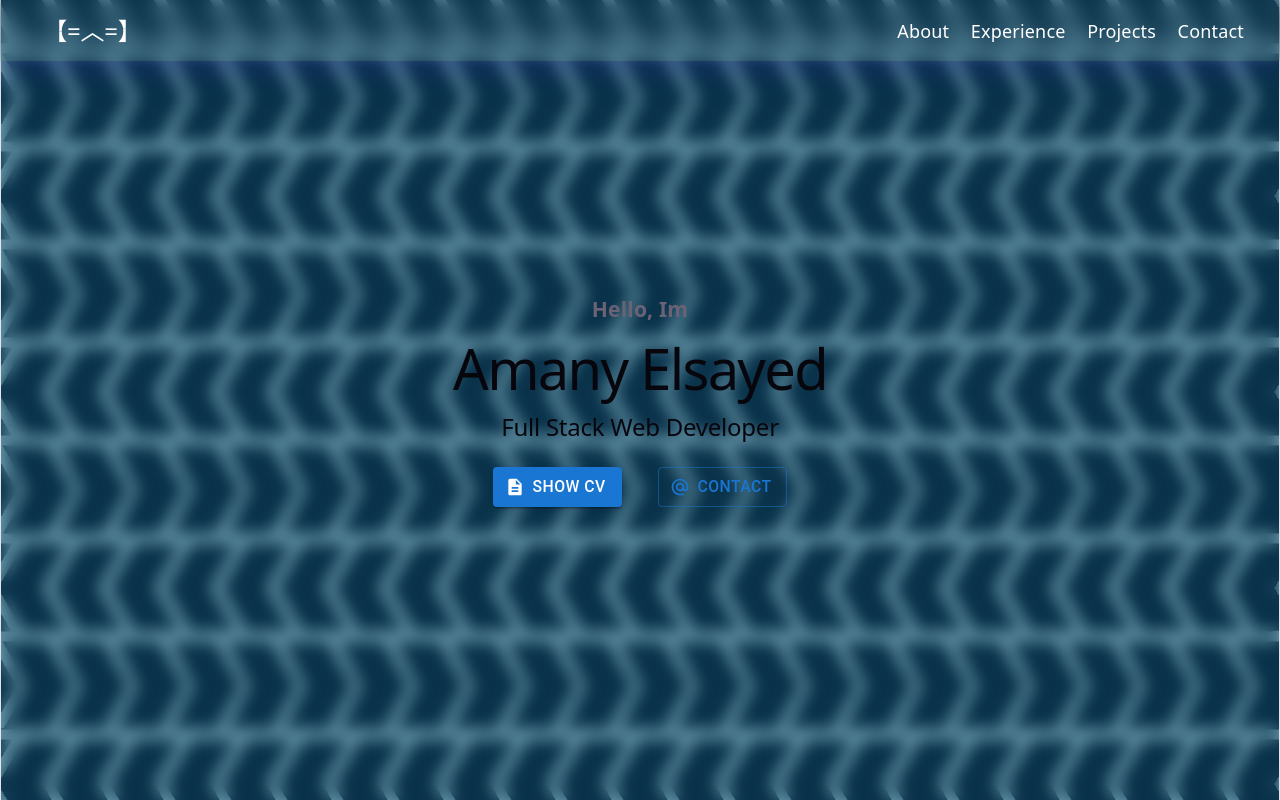
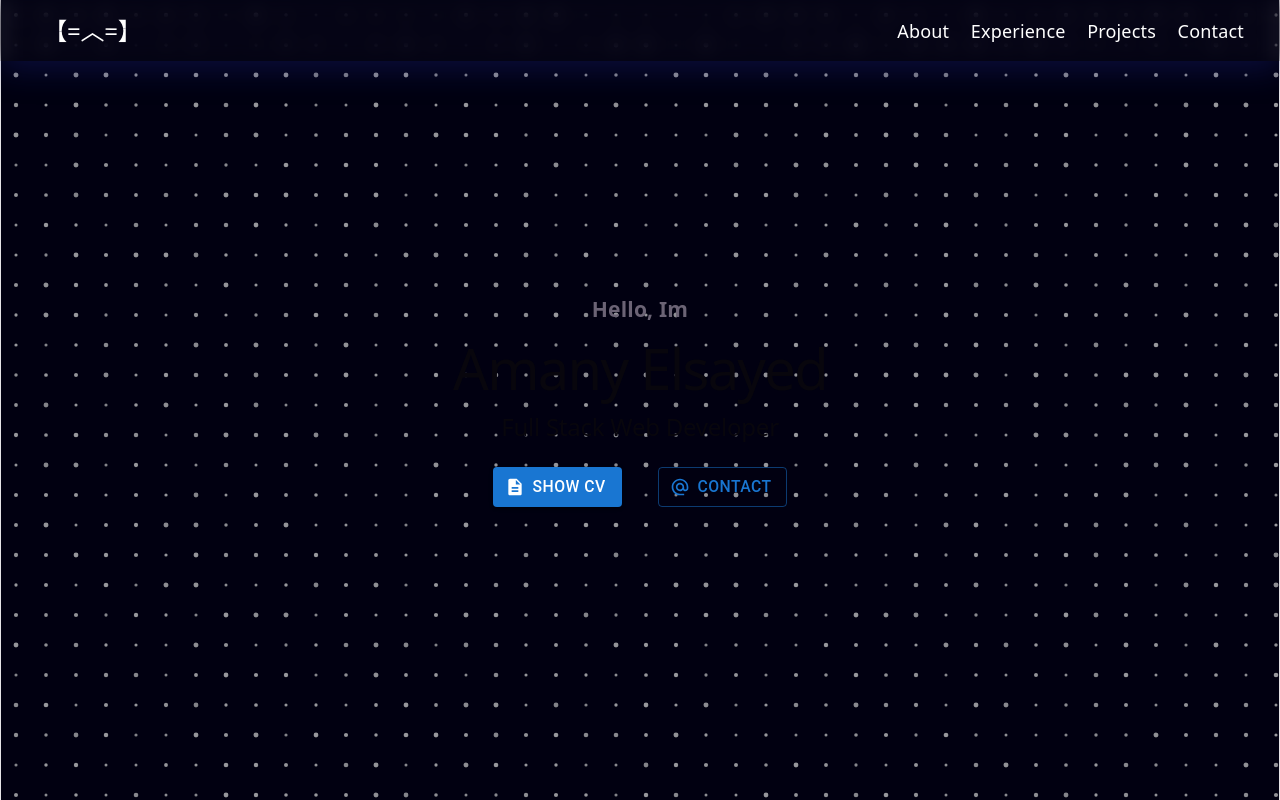
Before and after one commit to Amany-Elsayed/improved-portfolio, a React (Vite) app: page / in a window 1280 px wide. Shown: the top 800 px of the page. Built offline with nearby package versions, Linux system fonts and the light colour scheme.

Commit message:
some improvments on hero section

```diff
--- a/src/App.css
+++ b/src/App.css
@@ -173,61 +173,18 @@ nav {
 /* == --------------------------HEADER----------------------------------------- == */
 
 /* --------------------------HERO----------------------------------------- */
-
-.hero-section,
-.hero-section::before {
+.hero-section {
+  position: relative;
   height: 100vh;
-  --s: 56px;
-  --g: 10px;
-  --c: #ddfeff;
-  --_l:
-    #0000 calc(33% - 1 * var(--g)),
-    var(--c) calc(33% - 1 * var(--g)) 33%, #0000 30%;
-  background:
-    repeating-linear-gradient(var(--c) 0 var(--g), #0000 0 50%) 0
-      calc(0.866 * var(--s) - var(--g) / 2),
-    conic-gradient(from -150deg at var(--g) 50%, var(--c) 120deg, #0000 0),
-    linear-gradient(-120deg, var(--_l)),
-    linear-gradient(-60deg, var(--_l)) #081a24;
-  background-size: var(--s) calc(3.5 * var(--s));
-  animation: p infinite 5s linear;
+  width: 100%;
+  display: flex;
+  align-items: center;
+  justify-content: center;
+  overflow: hidden;
 }
 
-.hero-section {
-  position: relative;
-  justify-content: center;
-  align-items: center;
-  display: flex;
-}
-
-.hero-section::before {
-  content: "";
-  position: absolute;
-  inset: 0;
-  mask: linear-gradient(#000 50%, #0000 0) 0 calc(0.866 * var(--s)) / 100%
-    calc(3.466 * var(--s));
-  animation-direction: reverse;
-}
-
-.hero-section::after {
-  content: "";
-  position: absolute;
-  inset: 0;
-  background: rgba(11, 72, 107, 0.55); /* matches your #0b486b base color */
-  backdrop-filter: blur(8px);
-  -webkit-backdrop-filter: blur(8px);
-  z-index: 0;
-}
-
-.hero-section > * {
+.hero-text {
   position: relative;
   z-index: 1;
 }
-
-@keyframes p {
-  to {
-    background-position-x: calc(-1 * var(--s));
-  }
-}
-
 /* == -------------------------- HERO ----------------------------------------- == */
--- a/src/App.jsx
+++ b/src/App.jsx
@@ -9,6 +9,9 @@ import Container from "@mui/material/Container";
 // MATERIAL UI ICONS
 import DescriptionIcon from "@mui/icons-material/Description";
 import AlternateEmailIcon from "@mui/icons-material/AlternateEmail";
+
+// COMPONENTS
+import InteractiveDots from "./props/InteractiveDots";
 
 // STATES
 // import { useState } from "react";
@@ -54,6 +57,13 @@ function App() {
       {/* === HEADER === */}
       {/* FIRST SECTION: HERO */}
       <div className="hero-section">
+          <InteractiveDots
+            backgroundColor="#010011"
+            dotColor="#d8d8d8"
+            gridSpacing={30}
+            animationSpeed={0.005}
+            removeWaveLine={true}
+          />
         <Container className="hero-text" maxWidth="xl">
           <h3>Hello, Im</h3>
           <h1>Amany Elsayed</h1>
--- /dev/null
+++ b/src/props/InteractiveDots.jsx
@@ -0,0 +1,226 @@
+"use client";
+import { useEffect, useRef, useCallback } from "react";
+
+const parseColor = (hex) => ({
+  r: parseInt(hex.slice(1, 3), 16),
+  g: parseInt(hex.slice(3, 5), 16),
+  b: parseInt(hex.slice(5, 7), 16),
+});
+
+const InteractiveDots = ({
+  backgroundColor = "#F0EEE6",
+  dotColor = "#666666",
+  gridSpacing = 30,
+  animationSpeed = 0.005,
+}) => {
+  const canvasRef = useRef(null);
+  const timeRef = useRef(0);
+  const animationFrameId = useRef(null);
+  const mouseRef = useRef({ x: -9999, y: -9999, isDown: false });
+  const ripples = useRef([]);
+  const dotsRef = useRef([]);
+  const dprRef = useRef(1);
+  const colorRef = useRef(parseColor(dotColor));
+  const backgroundColorRef = useRef(backgroundColor);
+  const animationSpeedRef = useRef(animationSpeed);
+
+  // Keep refs in sync with props so animate() never needs to be recreated
+  useEffect(() => {
+    colorRef.current = parseColor(dotColor);
+  }, [dotColor]);
+
+  useEffect(() => {
+    backgroundColorRef.current = backgroundColor;
+  }, [backgroundColor]);
+
+  useEffect(() => {
+    animationSpeedRef.current = animationSpeed;
+  }, [animationSpeed]);
+
+  const initializeDots = useCallback(() => {
+    const canvas = canvasRef.current;
+    if (!canvas) return;
+    const canvasWidth = canvas.clientWidth;
+    const canvasHeight = canvas.clientHeight;
+    const dots = [];
+    for (let x = gridSpacing / 2; x < canvasWidth; x += gridSpacing) {
+      for (let y = gridSpacing / 2; y < canvasHeight; y += gridSpacing) {
+        dots.push({
+          x,
+          y,
+          originalX: x,
+          originalY: y,
+          phase: Math.random() * Math.PI * 2,
+        });
+      }
+    }
+    dotsRef.current = dots;
+  }, [gridSpacing]);
+
+  const resizeCanvas = useCallback(() => {
+    const canvas = canvasRef.current;
+    if (!canvas) return;
+    const dpr = window.devicePixelRatio || 1;
+    dprRef.current = dpr;
+    const displayWidth = canvas.parentElement
+      ? canvas.parentElement.clientWidth
+      : window.innerWidth;
+    const displayHeight = canvas.parentElement
+      ? canvas.parentElement.clientHeight
+      : window.innerHeight;
+    canvas.width = displayWidth * dpr;
+    canvas.height = displayHeight * dpr;
+    canvas.style.width = displayWidth + "px";
+    canvas.style.height = displayHeight + "px";
+    const ctx = canvas.getContext("2d");
+    if (ctx) {
+      ctx.scale(dpr, dpr);
+    }
+    initializeDots();
+  }, [initializeDots]);
+
+  const handleMouseMove = useCallback((e) => {
+    const canvas = canvasRef.current;
+    if (!canvas) return;
+    const rect = canvas.getBoundingClientRect();
+    mouseRef.current.x = e.clientX - rect.left;
+    mouseRef.current.y = e.clientY - rect.top;
+  }, []);
+
+  const handleMouseDown = useCallback((e) => {
+    mouseRef.current.isDown = true;
+    const canvas = canvasRef.current;
+    if (!canvas) return;
+    const rect = canvas.getBoundingClientRect();
+    const x = e.clientX - rect.left;
+    const y = e.clientY - rect.top;
+    const now = Date.now();
+    ripples.current.push({ x, y, time: now, intensity: 2 });
+    // Clean up old ripples on click
+    ripples.current = ripples.current.filter((r) => now - r.time < 3000);
+  }, []);
+
+  const handleMouseUp = useCallback(() => {
+    mouseRef.current.isDown = false;
+  }, []);
+
+  // Stable animate — no prop dependencies, reads everything via refs
+  const animate = useCallback(() => {
+    const canvas = canvasRef.current;
+    if (!canvas) return;
+    const ctx = canvas.getContext("2d");
+    if (!ctx) return;
+
+    timeRef.current += animationSpeedRef.current;
+    const currentTime = Date.now();
+    const canvasWidth = canvas.clientWidth;
+    const canvasHeight = canvas.clientHeight;
+
+    ctx.fillStyle = backgroundColorRef.current;
+    ctx.fillRect(0, 0, canvasWidth, canvasHeight);
+
+    const mouseX = mouseRef.current.x;
+    const mouseY = mouseRef.current.y;
+    const { r, g, b } = colorRef.current; // parsed once per frame, not per dot
+
+    // Clean up expired ripples once per frame
+    ripples.current = ripples.current.filter(
+      (rip) => currentTime - rip.time < 3000,
+    );
+
+    dotsRef.current.forEach((dot) => {
+      // Mouse influence
+      const dx = dot.originalX - mouseX;
+      const dy = dot.originalY - mouseY;
+      const distance = Math.sqrt(dx * dx + dy * dy);
+      const mouseInfluence = Math.max(0, 1 - distance / 150);
+
+      // Ripple influence
+      let rippleInfluence = 0;
+      for (let i = 0; i < ripples.current.length; i++) {
+        const ripple = ripples.current[i];
+        const age = currentTime - ripple.time;
+        const maxAge = 3000;
+        const rdx = dot.originalX - ripple.x;
+        const rdy = dot.originalY - ripple.y;
+        const rdist = Math.sqrt(rdx * rdx + rdy * rdy);
+        const rippleRadius = (age / maxAge) * 300;
+        const rippleWidth = 60;
+        const diff = Math.abs(rdist - rippleRadius);
+        if (diff < rippleWidth) {
+          const rippleStrength = (1 - age / maxAge) * ripple.intensity;
+          const proximity = 1 - diff / rippleWidth;
+          rippleInfluence += rippleStrength * proximity;
+        }
+      }
+      rippleInfluence = Math.min(rippleInfluence, 2);
+
+      const totalInfluence = mouseInfluence + rippleInfluence;
+      const dotSize =
+        2 + totalInfluence * 6 + Math.sin(timeRef.current + dot.phase) * 0.5;
+      const opacity = Math.max(
+        0.3,
+        0.6 +
+          totalInfluence * 0.4 +
+          Math.abs(Math.sin(timeRef.current * 0.5 + dot.phase)) * 0.1,
+      );
+
+      ctx.beginPath();
+      ctx.arc(dot.originalX, dot.originalY, dotSize, 0, Math.PI * 2);
+      ctx.fillStyle = `rgba(${r}, ${g}, ${b}, ${opacity})`;
+      ctx.fill();
+    });
+
+    // eslint-disable-next-line react-hooks/immutability
+    animationFrameId.current = requestAnimationFrame(animate);
+  }, []);
+
+  useEffect(() => {
+    const canvas = canvasRef.current;
+    if (!canvas) return;
+
+    resizeCanvas();
+
+    const handleResize = () => resizeCanvas();
+    window.addEventListener("resize", handleResize);
+    canvas.addEventListener("mousemove", handleMouseMove);
+    canvas.addEventListener("mousedown", handleMouseDown);
+    window.addEventListener("mouseup", handleMouseUp);
+
+    animationFrameId.current = requestAnimationFrame(animate);
+
+    return () => {
+      window.removeEventListener("resize", handleResize);
+      canvas.removeEventListener("mousemove", handleMouseMove);
+      canvas.removeEventListener("mousedown", handleMouseDown);
+      window.removeEventListener("mouseup", handleMouseUp);
+      if (animationFrameId.current) {
+        cancelAnimationFrame(animationFrameId.current);
+        animationFrameId.current = null;
+      }
+      timeRef.current = 0;
+      ripples.current = [];
+      dotsRef.current = [];
+    };
+  }, [animate, resizeCanvas, handleMouseMove, handleMouseDown, handleMouseUp]);
+
+  return (
+    <div
+      style={{
+        position: "absolute",
+        inset: 0,
+        width: "100%",
+        height: "100%",
+        overflow: "hidden",
+        backgroundColor,
+      }}
+    >
+      <canvas
+        ref={canvasRef}
+        style={{ display: "block", width: "100%", height: "100%" }}
+      />
+    </div>
+  );
+};
+
+export default InteractiveDots;
```
